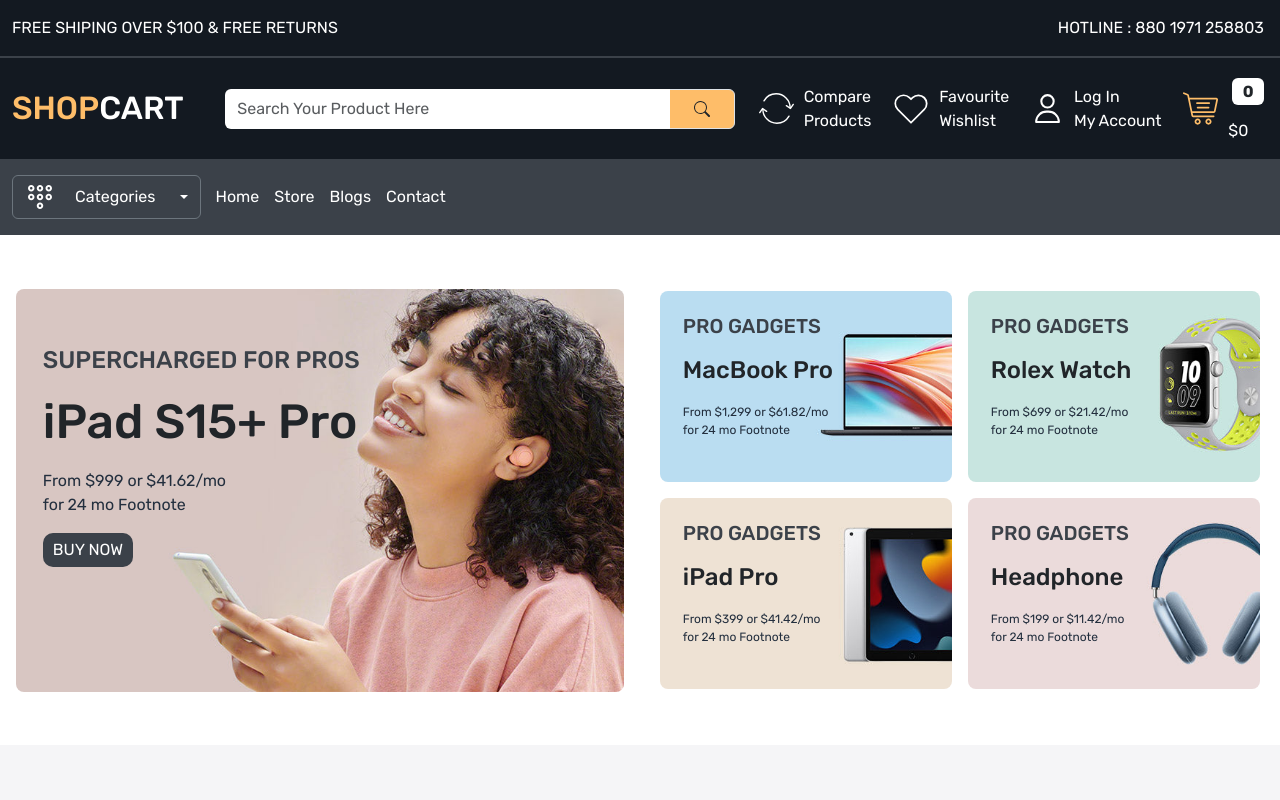
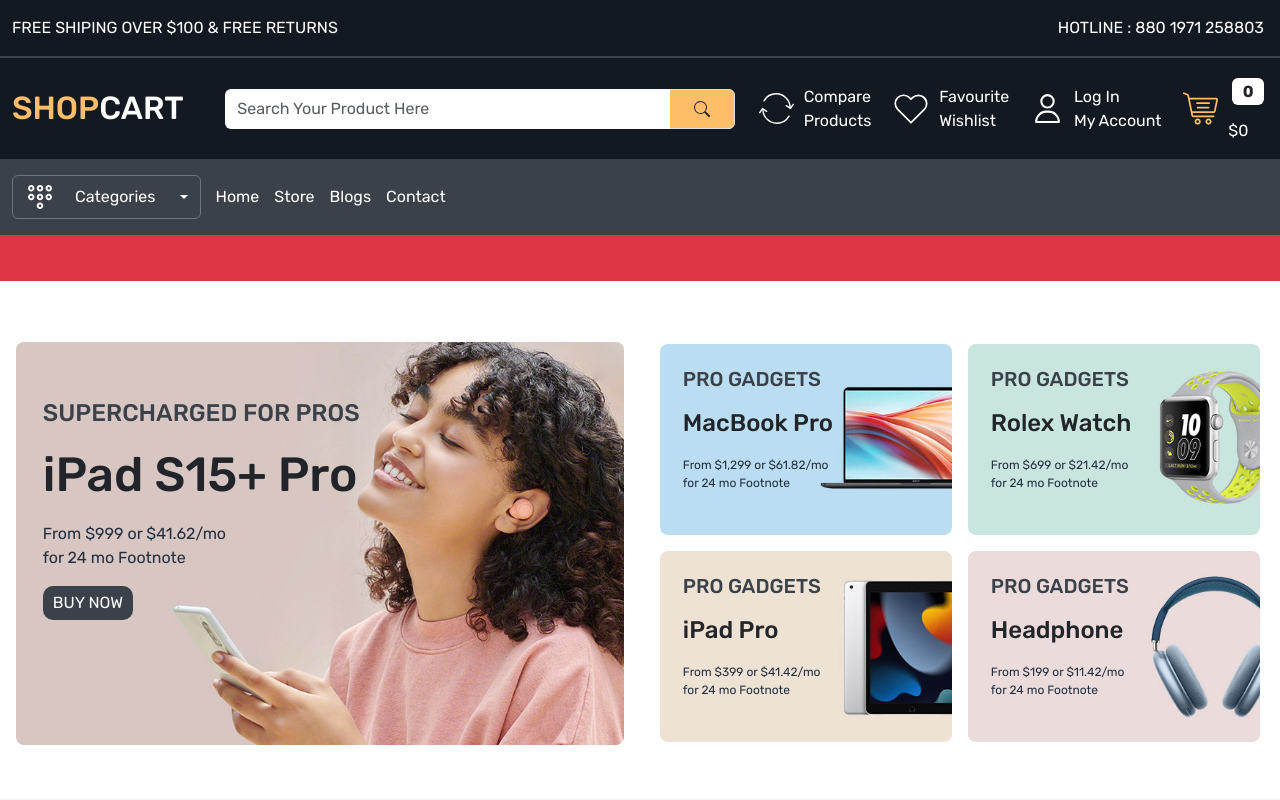
Before and after one commit to nadim-chowdhury/rjs-shopcart, a React (Create React App) app: page / in a window 1280 px wide. Shown: the top 800 px of the page. Built offline with nearby package versions, Linux system fonts and the light colour scheme.

Commit message:
Add files via upload

```diff
--- a/src/components/Header.js
+++ b/src/components/Header.js
@@ -1,3 +1,4 @@
+/* eslint-disable jsx-a11y/no-distracting-elements */
 import React from "react";
 import { NavLink, Link } from "react-router-dom";
 import { BsSearch } from "react-icons/bs";
@@ -165,6 +166,12 @@
           </div>
         </div>
       </header>
+
+      <marquee loop className="bg-danger fs-5 text-white py-2">
+        All Demo products in home pages are static. For using functionality go
+        to Store page and Cart page. Store page's all products are coming from
+        API.
+      </marquee>
     </>
   );
 }
```
